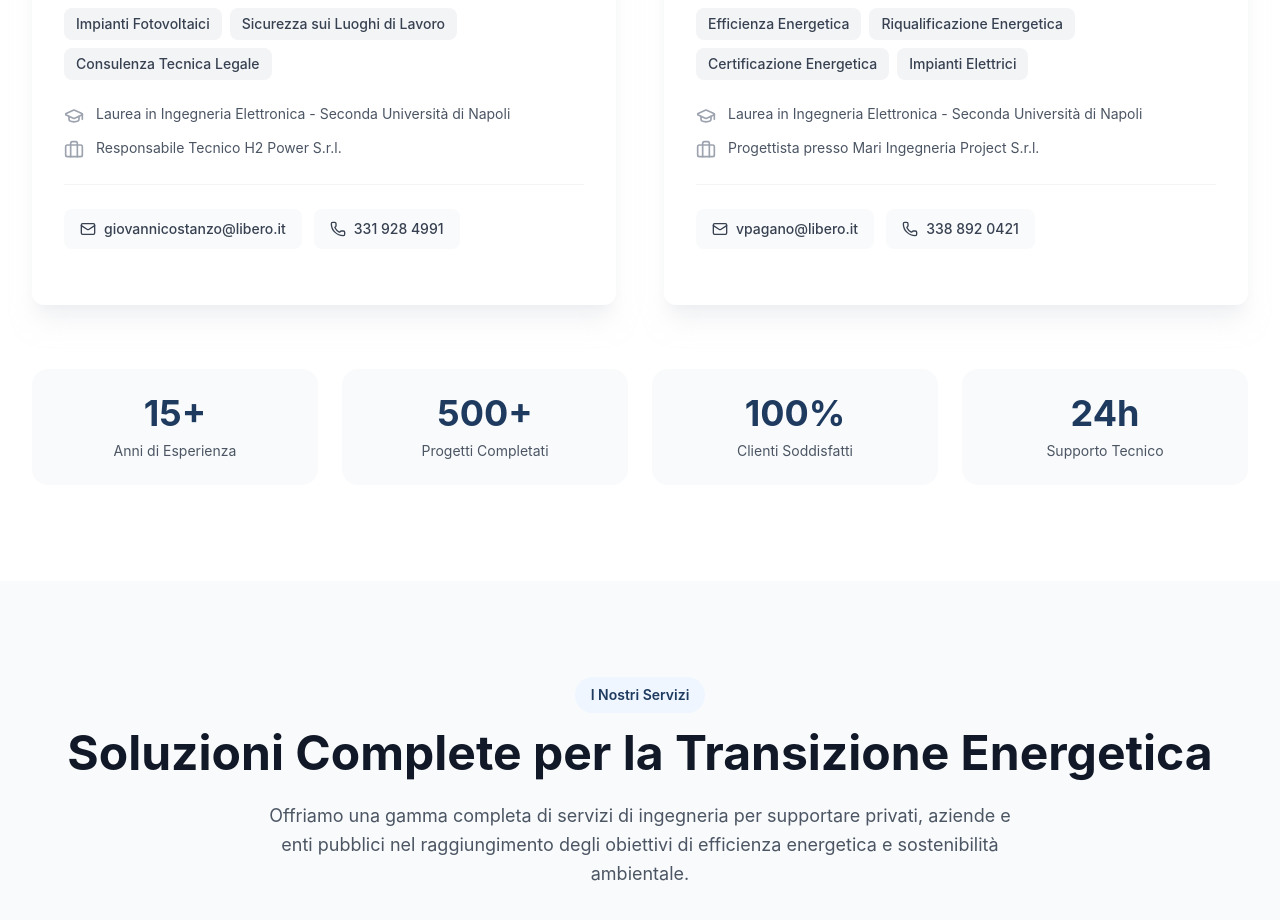
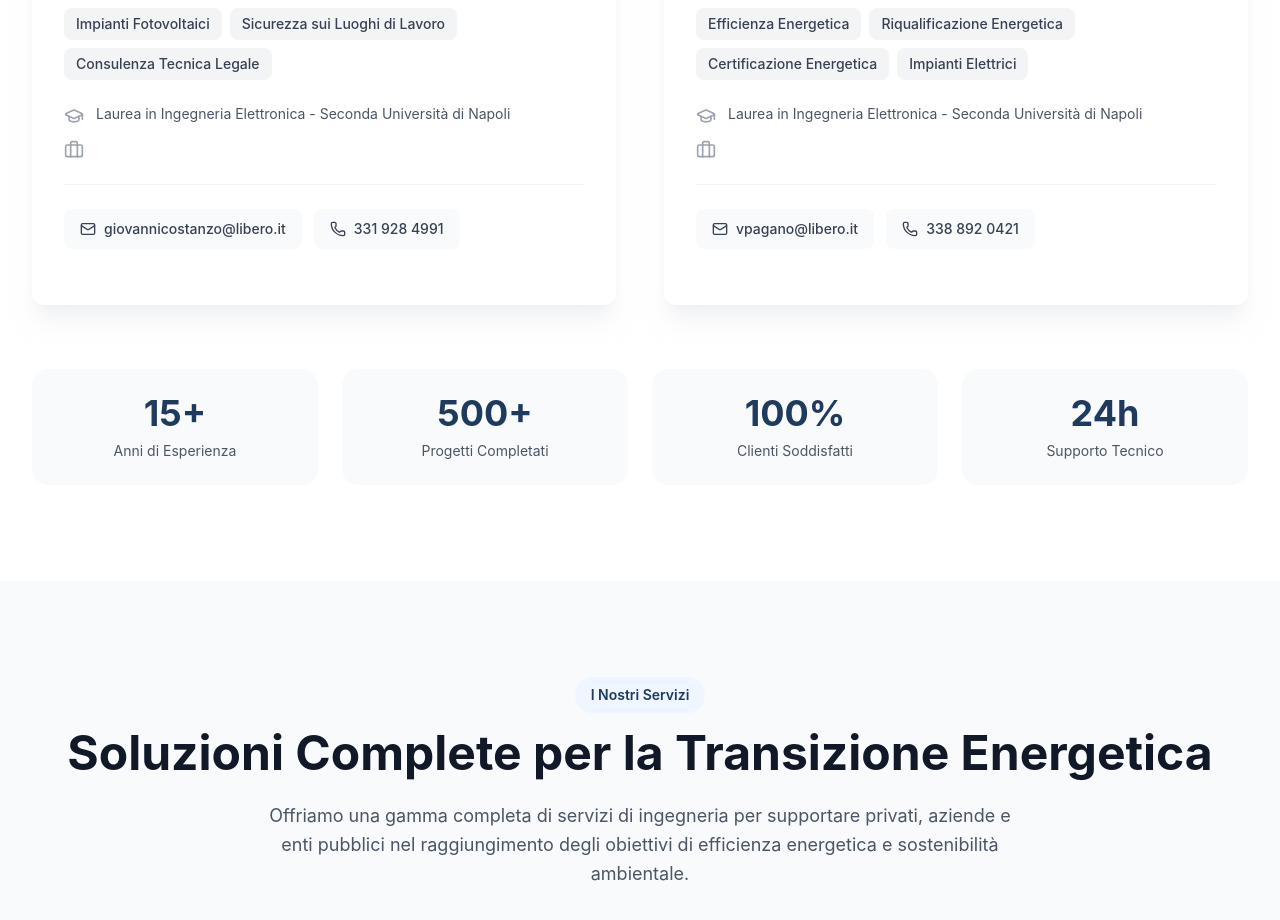
Before and after one commit to paganoingvincenzo/studio-website, a React (Vite) app in the folder app/: page / in a window 1280 px wide. Shown: the part 1720-2640 px from the top of the page. Built offline with nearby package versions, Linux system fonts and the light colour scheme.

Commit message:
Remove experience lines for engineers

```diff
--- a/app/src/sections/About.tsx
+++ b/app/src/sections/About.tsx
@@ -14,7 +14,6 @@ const engineers = [
       'Consulenza Tecnica Legale',
     ],
     education: 'Laurea in Ingegneria Elettronica - Seconda Università di Napoli',
-    experience: 'Responsabile Tecnico H2 Power S.r.l.',
     email: 'giovannicostanzo@libero.it',
     phone: '331 928 4991',
     color: 'from-blue-500 to-blue-700',
@@ -32,7 +31,7 @@ const engineers = [
       'Impianti Elettrici',
     ],
     education: 'Laurea in Ingegneria Elettronica - Seconda Università di Napoli',
-    experience: 'Progettista presso Mari Ingegneria Project S.r.l.',
+
     email: 'vpagano@libero.it',
     phone: '338 892 0421',
     color: 'from-amber-500 to-orange-600',
```
